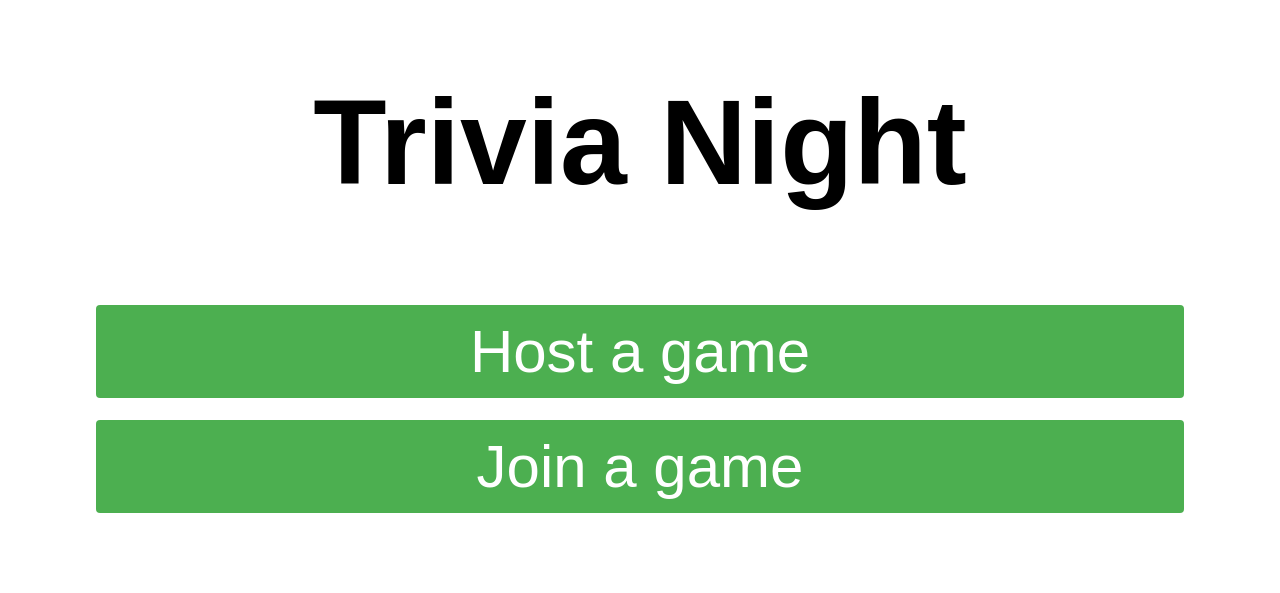
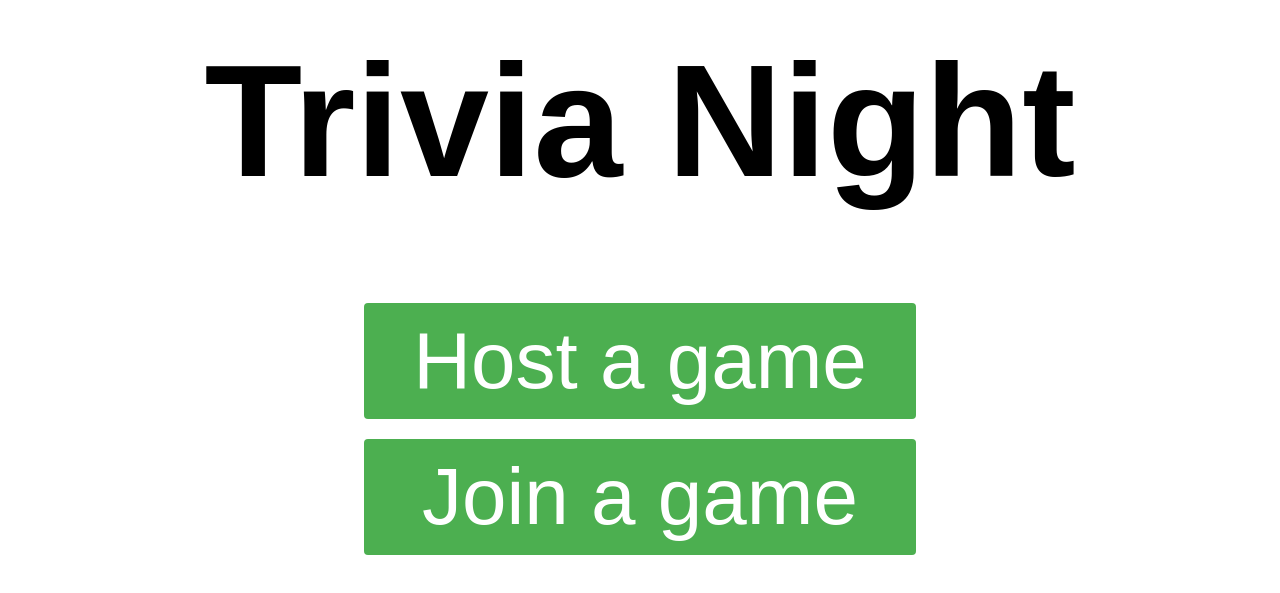
Before and after one commit to stickzman/TriviaNight, a website: page app/index.html in a window 1280 px wide. Shown: the part 103-696 px from the top of the page. Drawn offline with Linux system fonts and the light colour scheme.

Commit message:
Slight adjustment to index.html css

```diff
--- a/app/index.html
+++ b/app/index.html
@@ -21,7 +21,7 @@
 		}
 		.logo {
 			font-weight: bold;
-			font-size: 15vmin;
+			font-size: 20vmin;
 		}
 		.input {
 			display: flex;
@@ -31,10 +31,11 @@
 			background-color: #4CAF50;
 			color: white;
 			padding: 12px 20px;
-			margin: 14px 0 8px 0;
+			margin: 10px auto;
+			width: 64vmin;
 			border: none;
 			border-radius: 4px;
-			font-size: 7.5vmin;
+			font-size: 10vmin;
 			text-decoration: none;
 		}
 	</style>
```
